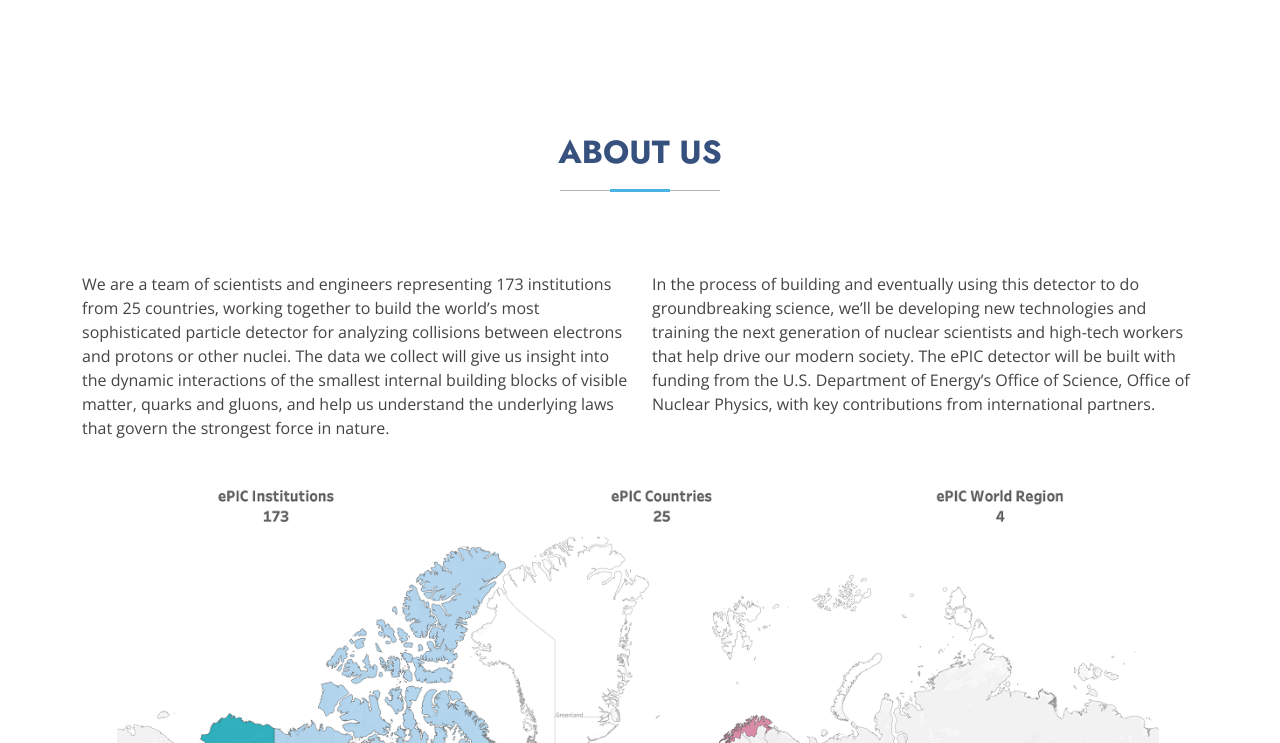
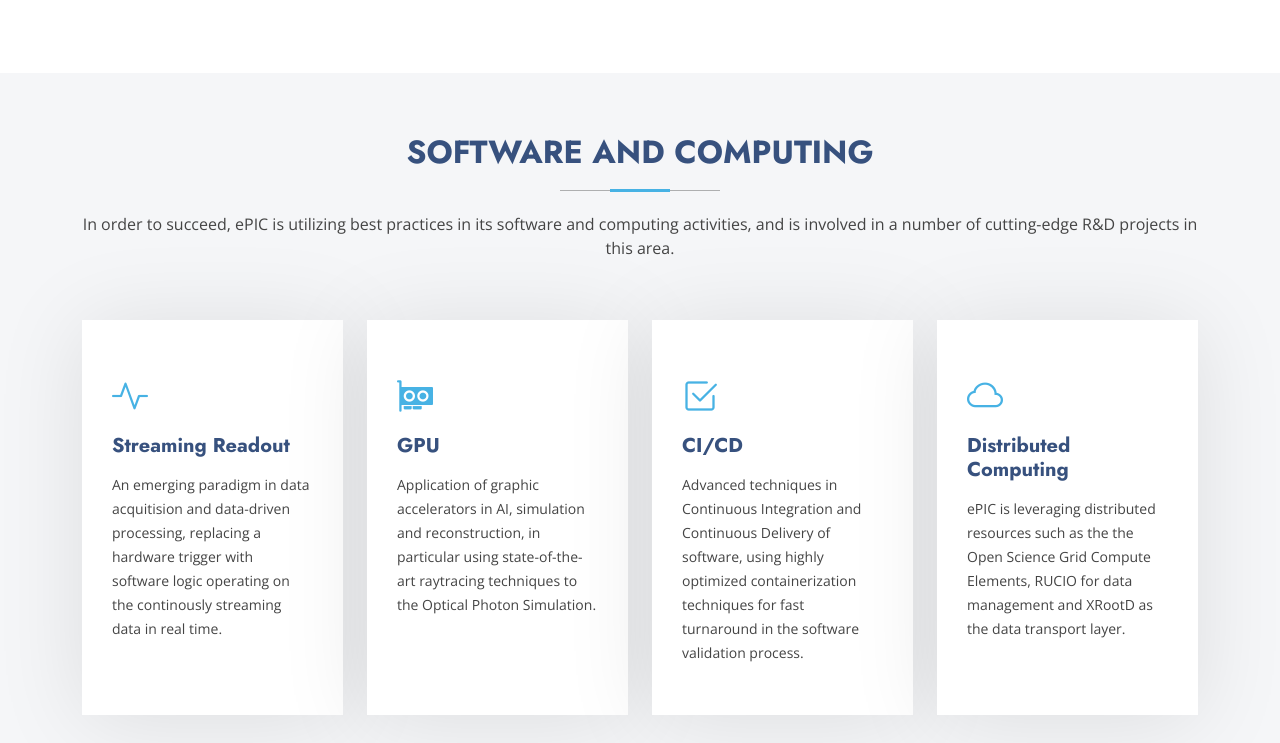
Before and after one commit to eic/arsha-prototype, a plain HTML site: page index.html in a window 1280 px wide. Shown: the part 1337-2080 px from the top of the page. Drawn offline with nearby package versions, Linux system fonts and the light colour scheme.

Commit message:
Added the computing section.

```diff
--- a/index.html
+++ b/index.html
@@ -243,6 +243,58 @@
 
     </section><!-- /Science Section -->
 
+
+    <!-- S&C Section -->
+    <section id="software" class="services section light-background">
+
+      <!-- Section Title -->
+      <div class="container section-title" data-aos="fade-up">
+        <h2>Software and Computing</h2>
+        <p>In order to succeed, ePIC is utilizing best practices in its software and computing activities, and is involved in a number of cutting-edge R&D projects in this area.</p>
+      </div><!-- End Section Title -->
+
+      <div class="container">
+
+        <div class="row gy-4">
+
+          <div class="col-xl-3 col-md-6 d-flex" data-aos="fade-up" data-aos-delay="100">
+            <div class="service-item position-relative">
+              <div class="icon"><i class="bi bi-activity icon"></i></div>
+              <h4><a href="" class="stretched-link">Streaming Readout</a></h4>
+              <p>An emerging paradigm in data acquitision and data-driven processing, replacing a hardware trigger with software logic operating on the continously streaming data in real time.</p>
+            </div>
+          </div><!-- End Service Item -->
+
+          <div class="col-xl-3 col-md-6 d-flex" data-aos="fade-up" data-aos-delay="200">
+            <div class="service-item position-relative">
+              <div class="icon"><i class="bi bi-gpu-card"></i></div>
+              <h4><a href="" class="stretched-link">GPU</a></h4>
+              <p>Application of graphic accelerators in AI, simulation and reconstruction, in particular using state-of-the-art raytracing techniques to the Optical Photon Simulation.</p>
+            </div>
+          </div><!-- End Service Item -->
+
+          <div class="col-xl-3 col-md-6 d-flex" data-aos="fade-up" data-aos-delay="300">
+            <div class="service-item position-relative">
+              <div class="icon"><i class="bi bi-check2-square"></i></div>
+              <h4><a href="" class="stretched-link">CI/CD</a></h4>
+              <p>Advanced techniques in Continuous Integration and Continuous Delivery of software, using highly optimized containerization techniques for fast turnaround in the software validation process.</p>
+            </div>
+          </div><!-- End Service Item -->
+
+          <div class="col-xl-3 col-md-6 d-flex" data-aos="fade-up" data-aos-delay="400">
+            <div class="service-item position-relative">
+              <div class="icon"><i class="bi bi-cloud"></i></div>
+              <h4><a href="" class="stretched-link">Distributed Computing</a></h4>
+              <p>ePIC is leveraging distributed resources such as the the Open Science Grid Compute Elements, RUCIO for data management and XRootD as the data transport layer.</p>
+            </div>
+          </div><!-- End Service Item -->
+
+        </div>
+
+      </div>
+
+    </section><!-- /Services Section -->
+
     <!-- About Section -->
     <section id="about" class="about section">
 
```
